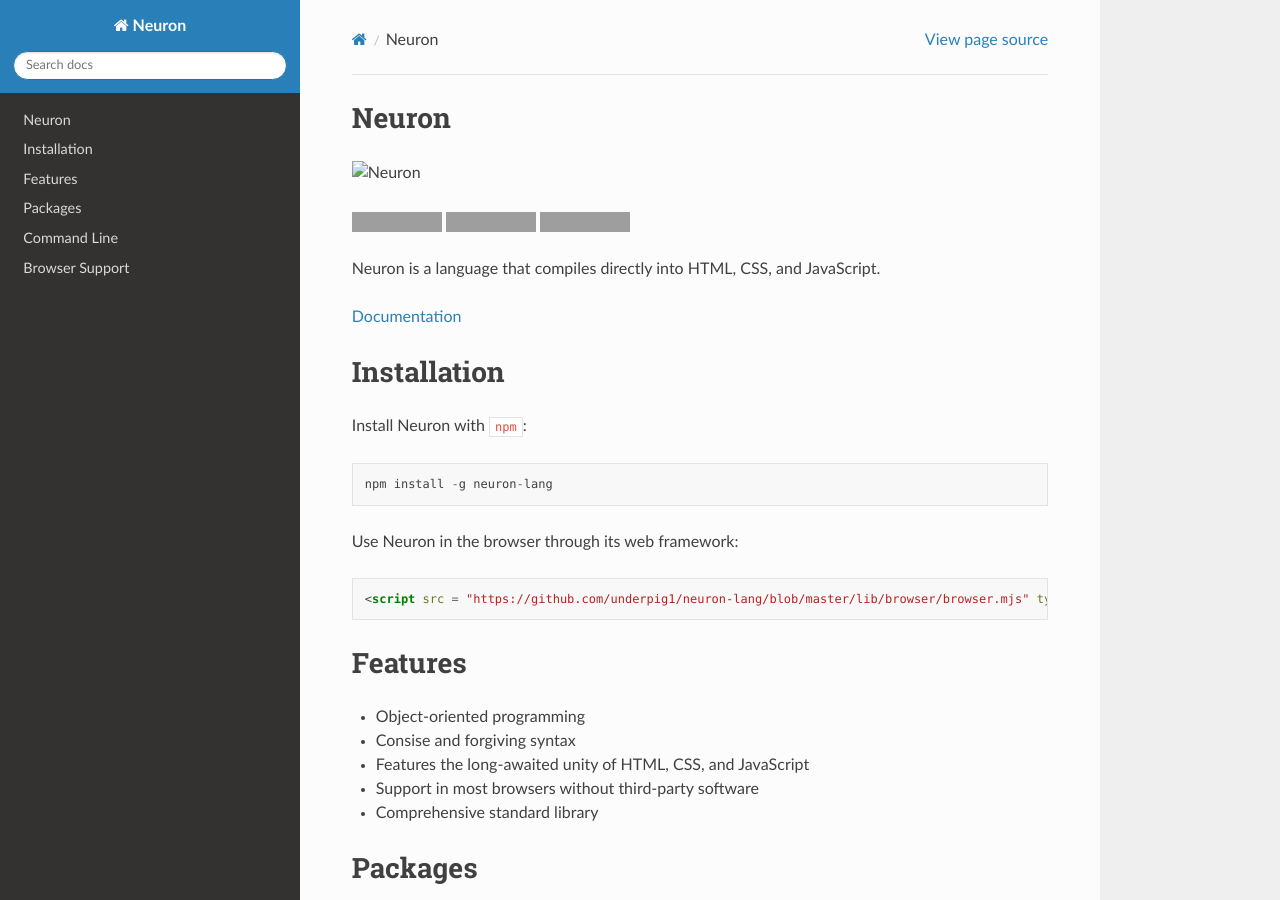
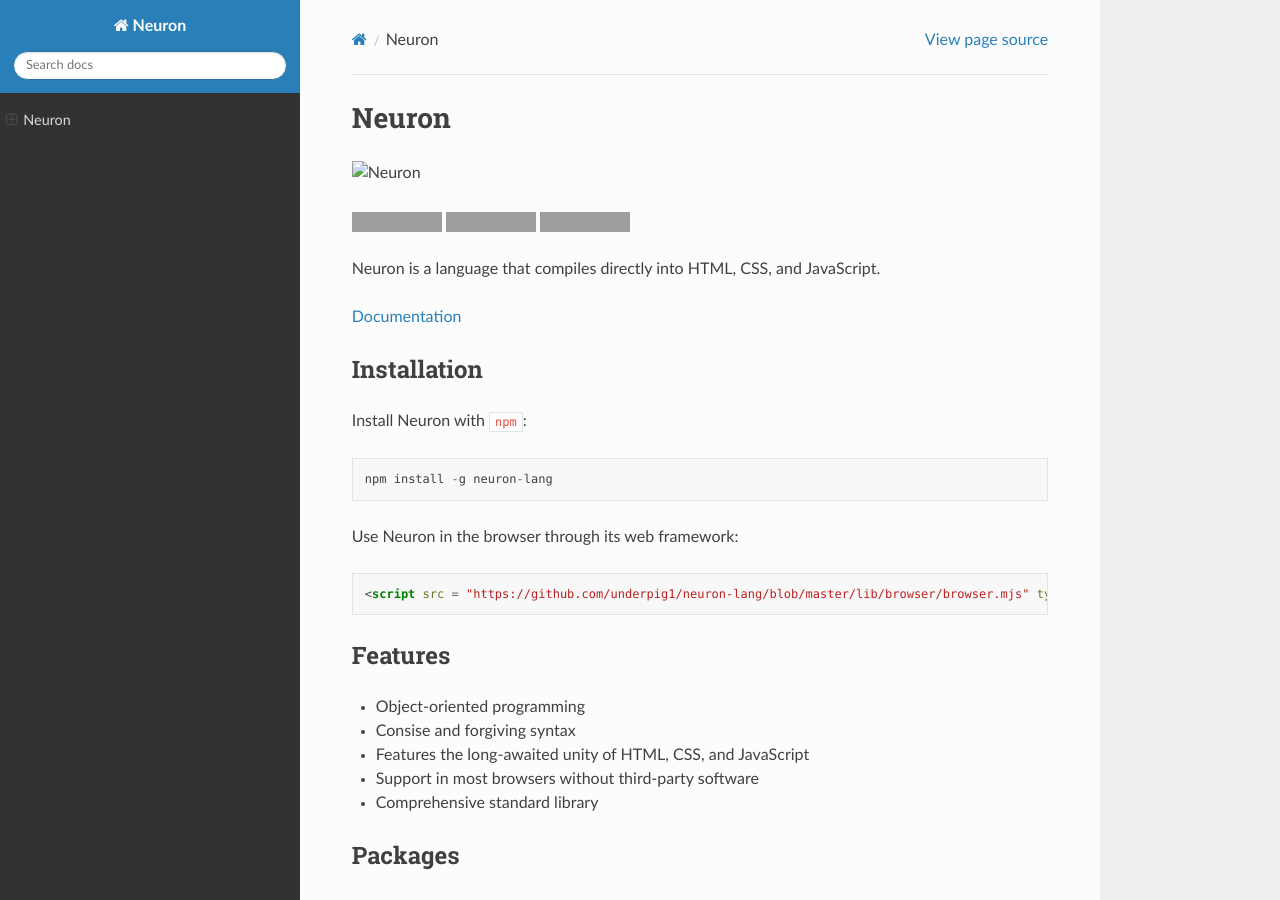
Before and after one commit to underpig1/neuron-lang, a Sphinx documentation site: the page built from docs/source/index.md, in a window 1280 px wide and 900 px high. Built offline with Sphinx 7.4.7 and the Read the Docs theme 2.0.0, drawn with Linux system fonts in a browser that asks for light colours; grey boxes are pictures that could not be loaded.

Commit message:
Update index.md

````diff
--- a/docs/source/index.md
+++ b/docs/source/index.md
@@ -8,7 +8,7 @@
 Neuron is a language that compiles directly into HTML, CSS, and JavaScript.
 
 [Documentation](https://neuron-lang.readthedocs.io/en/master/)
-# Installation
+## Installation
 Install Neuron with `npm`:
 ```
 npm install -g neuron-lang
@@ -18,26 +18,26 @@
 <script src = "https://github.com/underpig1/neuron-lang/blob/master/lib/browser/browser.mjs" type = "module"></script>
 ```
 
-# Features
+## Features
 - Object-oriented programming
 - Consise and forgiving syntax
 - Features the long-awaited unity of HTML, CSS, and JavaScript
 - Support in most browsers without third-party software
 - Comprehensive standard library
 
-# Packages
+## Packages
 Packages with JavaScript bindings are written in the JSON format. See [`lib/packages/reference.json`](https://github.com/underpig1/neuron-lang/blob/master/lib/packages/reference.json) for an example.
 
 To help extensify Neuron's standard library, submit a Pull Request with the appended package in the `lib/packages` folder.
 
-# Command Line
+## Command Line
 Install Neuron with `npm`:
 ```
 npm install -g neuron-lang
 ```
 Neuron can then be used in the Command Line as such: `neuron myFile.neuron`
 
-# Browser Support
+## Browser Support
 Neuron can be used in the browser through its web framework:
 ```html
 <script src = "https://github.com/underpig1/neuron-lang/blob/master/lib/browser/browser.mjs" type = "module"></script>
````
